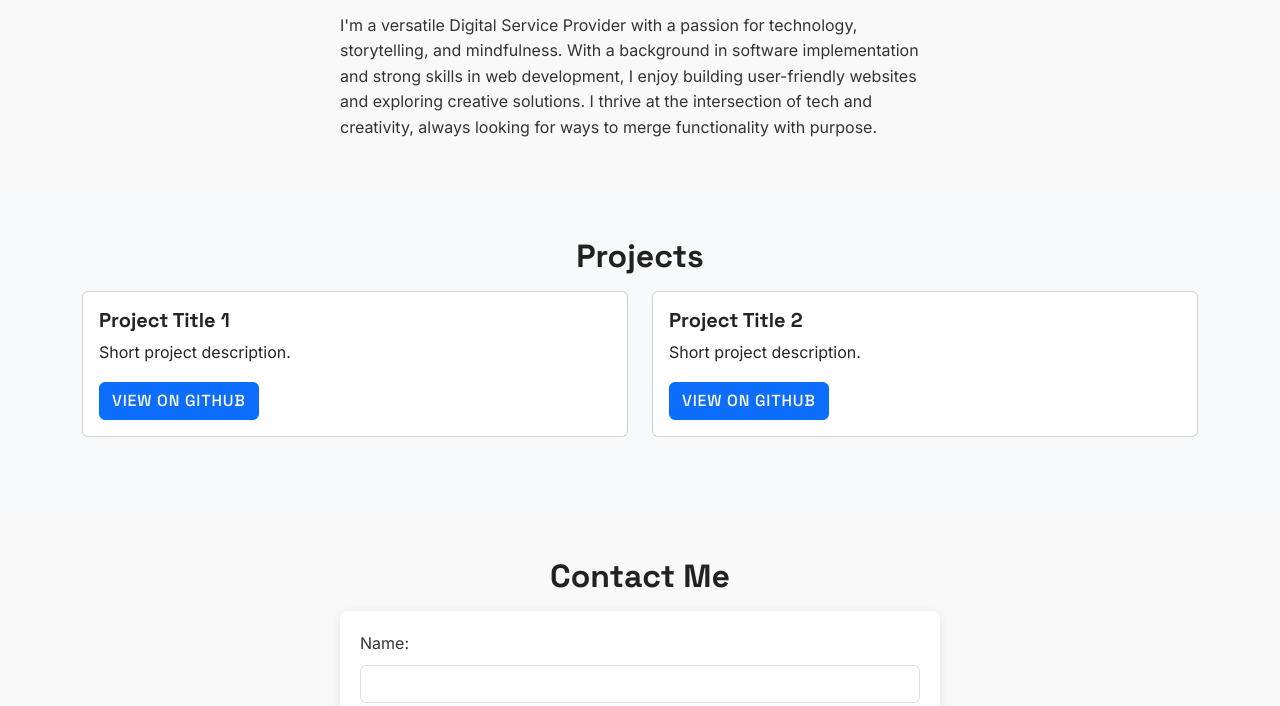
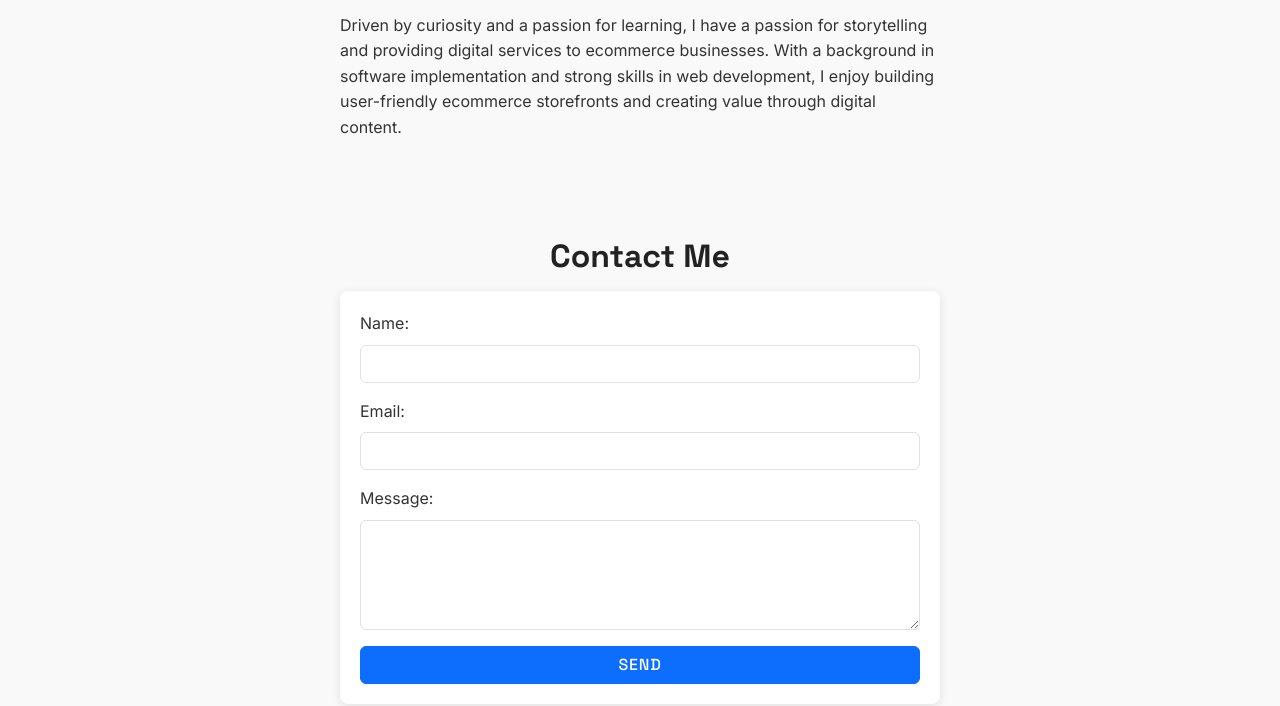
Before and after one commit to charley-dixon/charley-dixon, a plain HTML site: page index.html in a window 1280 px wide. Shown: the part 631-1337 px from the top of the page. Drawn offline with nearby package versions, Linux system fonts and the light colour scheme.

Commit message:
verbiage changes and hiding project section

```diff
--- a/index.html
+++ b/index.html
@@ -56,11 +56,11 @@
   <section id="about" class="py-5">
     <div class="container">
       <h2 class="text-center">About Me</h2>
-      <p class="text-justify">I'm a versatile Digital Service Provider with a passion for technology, storytelling, and mindfulness. With a background in software implementation and strong skills in web development, I enjoy building user-friendly websites and exploring creative solutions. I thrive at the intersection of tech and creativity, always looking for ways to merge functionality with purpose.</p>
+      <p class="text-justify">Driven by curiosity and a passion for learning, I have a passion for storytelling and providing digital services to ecommerce businesses. With a background in software implementation and strong skills in web development, I enjoy building user-friendly ecommerce storefronts and creating value through digital content.</p>
     </div>
   </section>
 
-  <section id="projects" class="py-5 bg-light">
+  <!-- <section id="projects" class="py-5 bg-light">
     <div class="container">
       <h2 class="text-center">Projects</h2>
       <div class="row">
@@ -84,7 +84,7 @@
         </div>
       </div>
     </div>
-  </section>
+  </section> -->
 
   <section id="contact" class="py-5">
     <div class="container">
```
